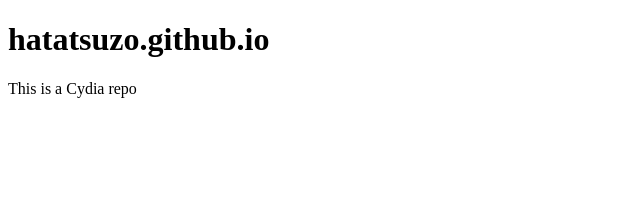
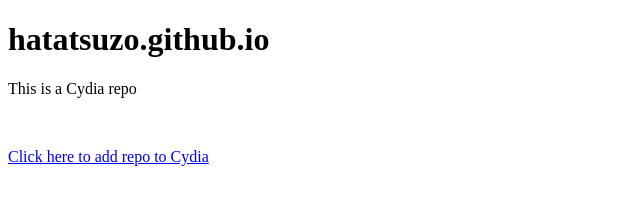
Before and after one commit to hatatsuzo/hatatsuzo.github.io, a plain HTML site: page index.html in a window 1280 px wide. Shown: the whole page, without its empty margins (0-640 px from the left). Drawn offline with Linux system fonts and the light colour scheme.

Commit message:
Initial summary

```diff
--- a/index.html
+++ b/index.html
@@ -3,5 +3,9 @@
 <body>
 <h1>hatatsuzo.github.io</h1>
 <p>This is a Cydia repo</p>
+<br>
+<p>
+<a href="cydia://url/https://cydia.saurik.com/api/share#?source=http://hatatsuzo.github.io/" target="_blank" role="button">Click here to add repo to Cydia</a>
+</p>
 </body>
 </html>
```
